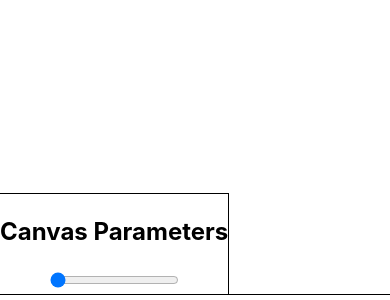
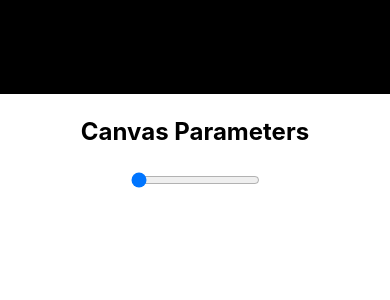
Before and after one commit to paoloose/electric-field, a React (Vite) app: page / in a window 390 px wide. Shown: the part 550-850 px from the top of the page. Built offline with nearby package versions, Linux system fonts and the light colour scheme.

Commit message:
feat: responsive sidebar

```diff
--- a/src/App.tsx
+++ b/src/App.tsx
@@ -1,11 +1,12 @@
 import ElectricFieldCanvas from '@/components/canvas/ElectricFieldCanvas';
 import AppParameters from '@/components/parameters/AppParameters';
 import { CanvasContextProvider } from '@/context/AppParametersContext';
+import '@/styles/App.scss';
 
 function App() {
   return (
     <CanvasContextProvider>
-      <main>
+      <main id="app">
         <ElectricFieldCanvas />
         <AppParameters />
       </main>
--- a/src/components/canvas/ElectricFieldCanvas.tsx
+++ b/src/components/canvas/ElectricFieldCanvas.tsx
@@ -1,9 +1,24 @@
+import { useEffect, useRef } from 'react';
 import './ElectricFieldCanvas.scss';
 
 function ElectricFieldCanvas() {
+  const canvaRef = useRef<HTMLCanvasElement>(null);
+
+  useEffect(() => {
+    const canvas = canvaRef.current;
+    if (!canvas) return;
+    const ctx = canvas?.getContext('2d');
+    if (!ctx) return;
+
+    if (ctx) {
+      ctx.fillStyle = 'black';
+      ctx.fillRect(0, 0, 1000, 1000);
+    }
+  }, []);
+
   return (
     <section id="electric-field-canvas">
-      <canvas />
+      <canvas ref={canvaRef} width={1000} height={1000} />
     </section>
   );
 }
--- a/src/components/parameters/AppParameters.scss
+++ b/src/components/parameters/AppParameters.scss
@@ -1,6 +1,8 @@
 #electric-field-parameters {
-  position: absolute;
-  bottom: 0;
+  min-width: var(--sidebar-width);
+  max-width: var(--sidebar-width);
+  min-height: var(--sidebar-height);
+  max-height: var(--sidebar-height);
   background-color: #fff;
   outline: 1px solid black;
 
--- a/src/components/parameters/AppParameters.tsx
+++ b/src/components/parameters/AppParameters.tsx
@@ -6,6 +6,7 @@ function CanvasParameters() {
 
   return (
     <section id="electric-field-parameters">
+      <div>
         <h2>Canvas Parameters</h2>
         <input
           type="range"
@@ -14,6 +15,7 @@ function CanvasParameters() {
           value={parameter}
           onChange={(e) => setParameter(Number(e.target.value))}
         />
+      </div>
     </section>
   );
 }
--- /dev/null
+++ b/src/styles/App.scss
@@ -0,0 +1,20 @@
+:root {
+  --sidebar-width: 300px;
+  --sidebar-height: 100%;
+}
+
+#app {
+  display: grid;
+  grid-template-columns: 1fr var(--sidebar-width);
+  width: 100%;
+  height: 100%;
+}
+
+@media screen and (max-width: 1024px) {
+  #app {
+    --sidebar-width: 100%;
+    --sidebar-height: 200px;
+    grid-template-columns: 1fr;
+    grid-template-rows: calc(100% - var(--sidebar-height)) var(--sidebar-height);
+  }
+}
--- a/src/styles/globals.scss
+++ b/src/styles/globals.scss
@@ -24,11 +24,6 @@
   box-sizing: border-box;
 }
 
-main {
-  width: 100%;
-  height: 100%;
-}
-
 body {
   margin: 0;
   padding: 0;
```
Lines whose indentation alone changed are shown as unchanged.
